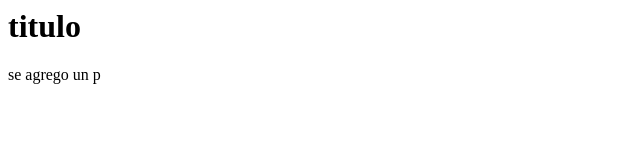
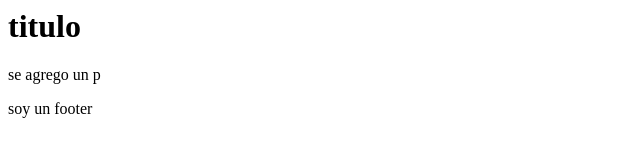
Before and after one commit to nando1992/taller-git-comision-d, a plain HTML site: page index.html in a window 1280 px wide. Shown: the whole page, without its empty margins (0-640 px from the left). Drawn offline with Linux system fonts and the light colour scheme.

Commit message:
se agrego un footer

```diff
--- a/index.html
+++ b/index.html
@@ -1,2 +1,5 @@
 <h1>titulo</h1>
 <p>se agrego un p</p>
+<footer>
+    <p>soy un footer</p>
+</footer>
```
